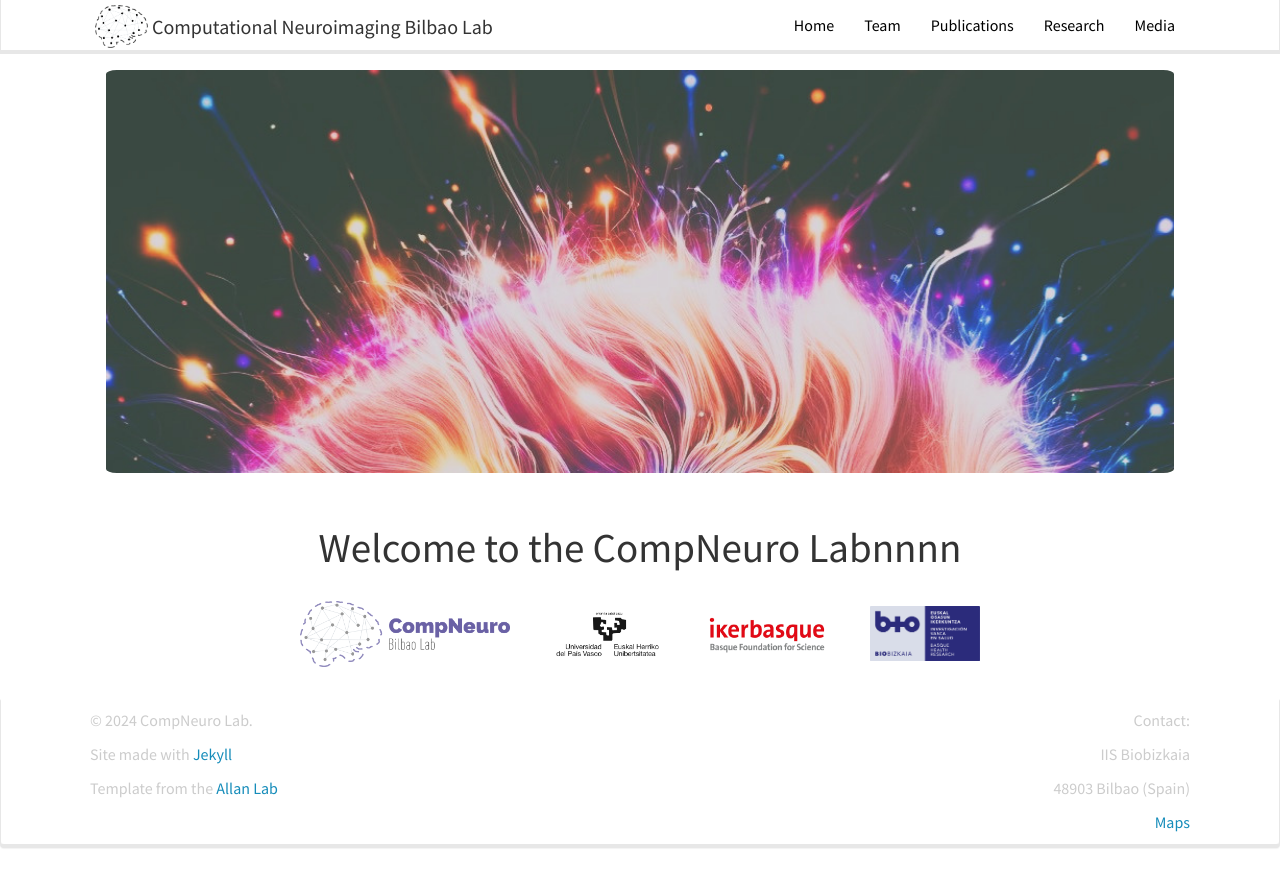
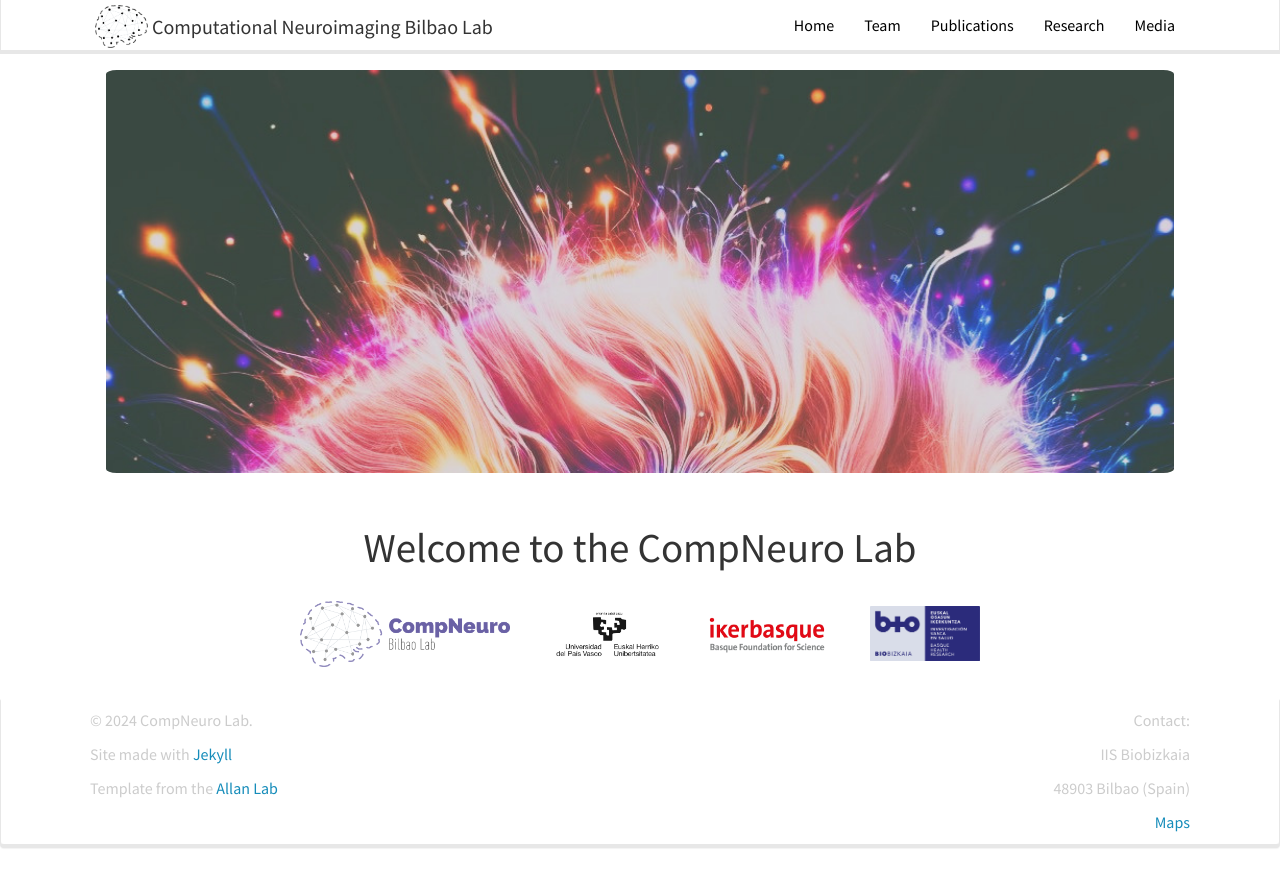
Before and after one commit to itellaetxe/compneurobilbao_website, a Jekyll site: the page built from _pages/home.md, in a window 1280 px wide. Shown: the top 887 px of the page. Built offline with Jekyll 4.4.1, drawn with Linux system fonts in a browser that asks for light colours; nearby versions of some CDN libraries.

```diff
--- a/_pages/home.md
+++ b/_pages/home.md
@@ -9,7 +9,7 @@ layout: homelay
 <div markdown="0" id="home-image">
     <img src="{{ site.url }}{{ site.baseurl }}/images/homepic/home_brain_3.jpg" alt="CompNeuro Bilbao Lab" />
 </div>
-<h1 style="text-align:center">Welcome to the CompNeuro Labnnnn</h1>
+<h1 style="text-align:center">Welcome to the CompNeuro Lab</h1>
 
 <figure class="fourth image-center">
   <img src="{{ site.url }}{{ site.baseurl }}/images/logopic/Logo_compneuro.png" style="width: 210px; margin: 20px;">
```
